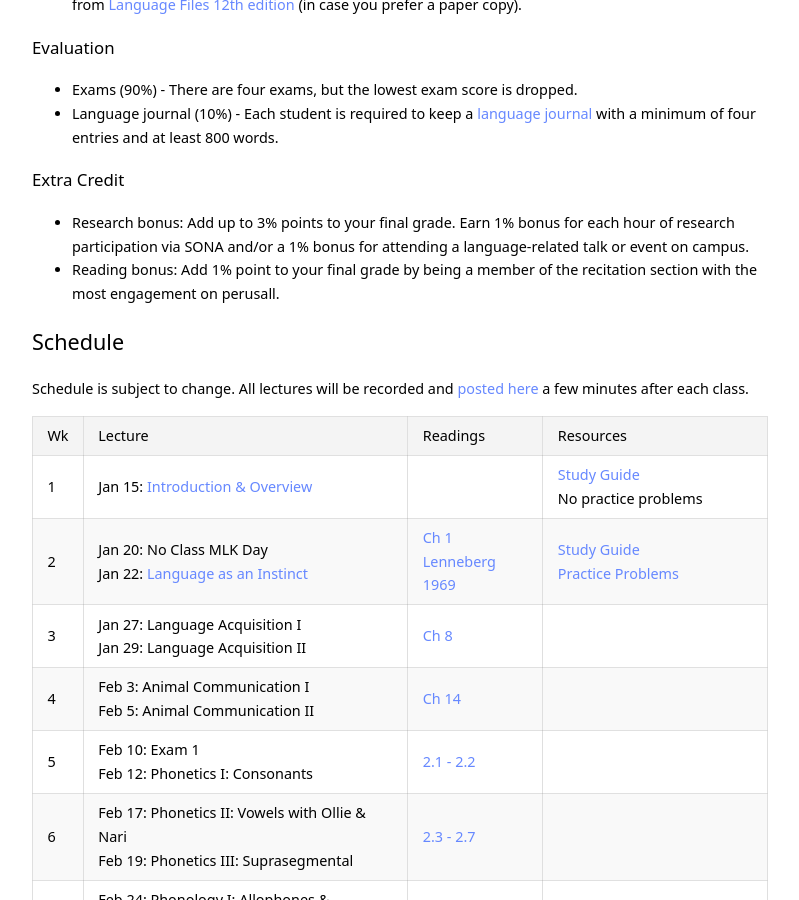
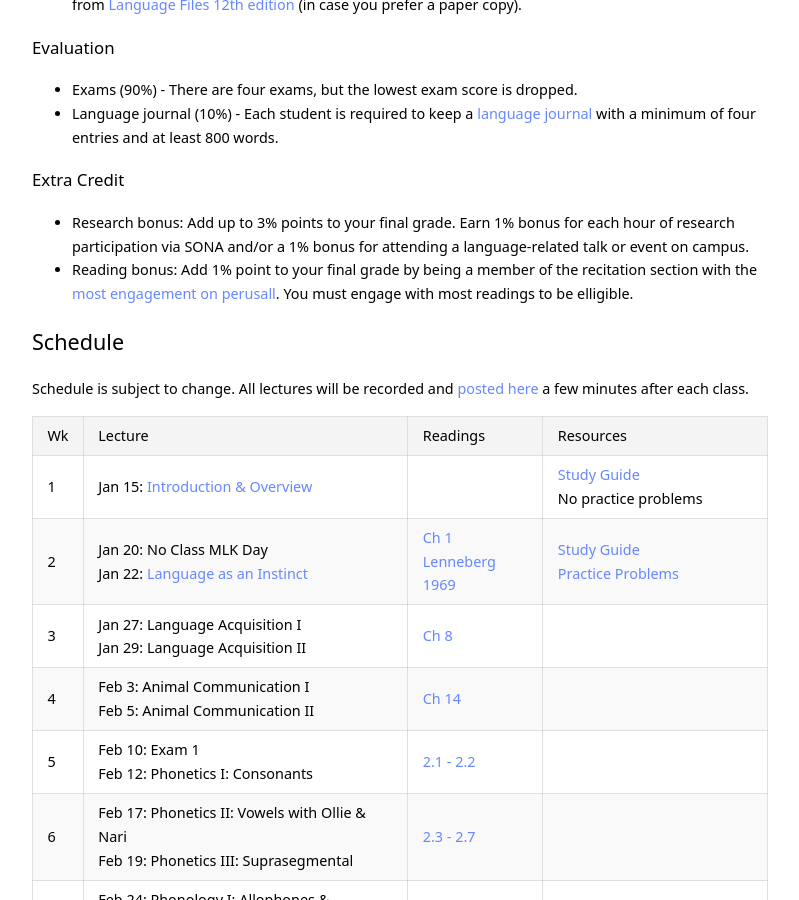
Before and after one commit to kschuler/ling001, a Jekyll site: the page built from index.md, in a window 1280 px wide and 900 px high, scrolled down 2098 px. Shown: the whole window, without its empty margins (240-1039 px from the left). Built offline with Jekyll 4.4.1, drawn with Linux system fonts in a browser that asks for light colours; some of the changed text lies outside the part shown.

Commit message:
Update index.md

```diff
--- a/index.md
+++ b/index.md
@@ -61,7 +61,7 @@ Section | Time | Location | TA
 
 ### Extra Credit
 -  **Research bonus:** Add up to 3% points to your final grade. Earn 1% bonus for each hour of research participation via SONA and/or a 1% bonus for attending a language-related talk or event on campus.
-- **Reading bonus:** Add 1% point to your final grade by being a member of the recitation section with the most engagement on perusall.
+- **Reading bonus:** Add 1% point to your final grade by being a member of the recitation section with the [most engagement on perusall](resources/how-to-perusall). You must engage with most readings to be elligible.
 
 ## Schedule
 Schedule is subject to change. All lectures will be recorded and [posted here](https://upenn.hosted.panopto.com/Panopto/Pages/Sessions/List.aspx?folderID=99e28b4b-8d65-4ac1-9fe4-ab3c00e43bf5) a few minutes after each class.
@@ -125,6 +125,10 @@ C+ 77% | C 74% | C- 70% | D+ 67% | D 64% | D- 61%
 
 **I participated in an experiment (or attended a talk). When will I get my bonus points?**
 > To receive bonus points, you must (1) make a [bonus points declaration](https://canvas.upenn.edu/courses/1489351/quizzes/2285014?module_item_id=17260181) on Canvas and (2) write about your research experience in your [language journal](resources/language-journal-assignment). Your bonus points will be awarded as soon as you make your declaration, but we will check your journal (and SONA records, if you participated in an experiment) to confirm these points at the end of the semester.
+
+**What does it mean to be "engaged" on perusall?**
+> Read more about how engagement is computed on perusall [here](resources/how-to-perusall).
+
 <!--stackedit_data:
 eyJoaXN0b3J5IjpbMTExMzExNzQ5OSwtODU3MjYzOTU4LC0xND
 Q4NTM3MDEyLC0xMDYyMDQxMjIxLDMzNDMxMjA2NCw5MDYwMTQx
```
